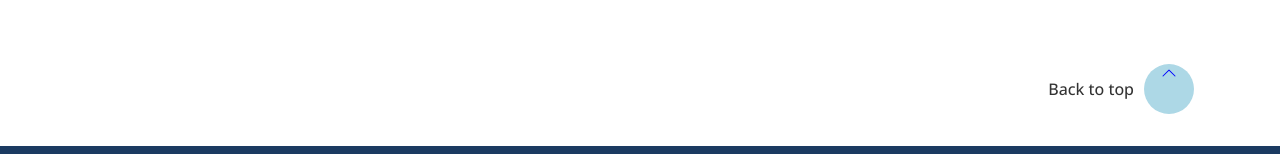
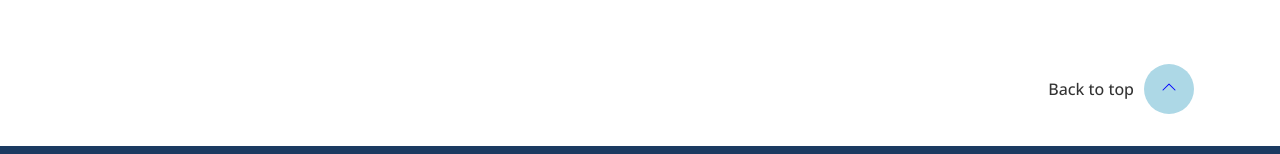
Before and after one commit to zqxyz/pww-demo, a React (Create React App) app: page / in a window 1280 px wide. Shown: the part 2070-2224 px from the top of the page. Built offline with nearby package versions, Linux system fonts and the light colour scheme.

Commit message:
corrected css calc issue causing build process to transpile incorrectly

```diff
--- a/src/components/back-to-top/BackToTop.js
+++ b/src/components/back-to-top/BackToTop.js
@@ -1,4 +1,5 @@
 import Container from "../container/Container"
+// css inside main.css
 
 const BackToTop = () => {
   return (
@@ -9,8 +10,8 @@ const BackToTop = () => {
           id="back-to-top"
           onClick={window.scrollTo(0, 0)}
         >
-          <div id="scroll-up-arrow">
-            <div className="vertical-center">
+          <div id="scroll-up-arrow-container">
+            <div id="scroll-up-arrow">
               <svg xmlns="http://www.w3.org/2000/svg" width="16" height="16" fill="currentColor" className="bi bi-chevron-up" viewBox="0 0 16 16">
                 <path fillRule="evenodd" d="M7.646 4.646a.5.5 0 0 1 .708 0l6 6a.5.5 0 0 1-.708.708L8 5.707l-5.646 5.647a.5.5 0 0 1-.708-.708l6-6z" />
               </svg>
--- a/src/components/cards/card.css
+++ b/src/components/cards/card.css
@@ -116,7 +116,7 @@
             }
 
             .card {
-                height: calc((var(--body-width)/4));
+                height: calc(var(--body-width)/4);
             }
 
             @media screen and (max-width: 576px) {
--- a/src/components/navigation/navigation.css
+++ b/src/components/navigation/navigation.css
@@ -105,7 +105,7 @@ nav {
 #nav-search-btn-ctr {
     float: right;
     height: 100%;
-    padding: calc((var(--nav-height) / 4));
+    padding: calc(var(--nav-height) / 4);
 }
 
 #nav-search {
--- a/src/main.css
+++ b/src/main.css
@@ -221,7 +221,7 @@ a:hover {
   color: var(--darkest-gray);
 }
 
-#scroll-up-arrow {
+#scroll-up-arrow-container {
   float: right;
   margin: 10px;
   width: 50px;
@@ -234,7 +234,14 @@ a:hover {
   text-align: center;
 }
 
-#back-to-top:hover #scroll-up-arrow {
+#scroll-up-arrow {
+  position: relative;
+  top: 50%;
+  left: 50%;
+  transform: translateX(-50%) translateY(-50%);
+}
+
+#back-to-top:hover #scroll-up-arrow-container {
   background-color: var(--blue6);
 }
 
```
